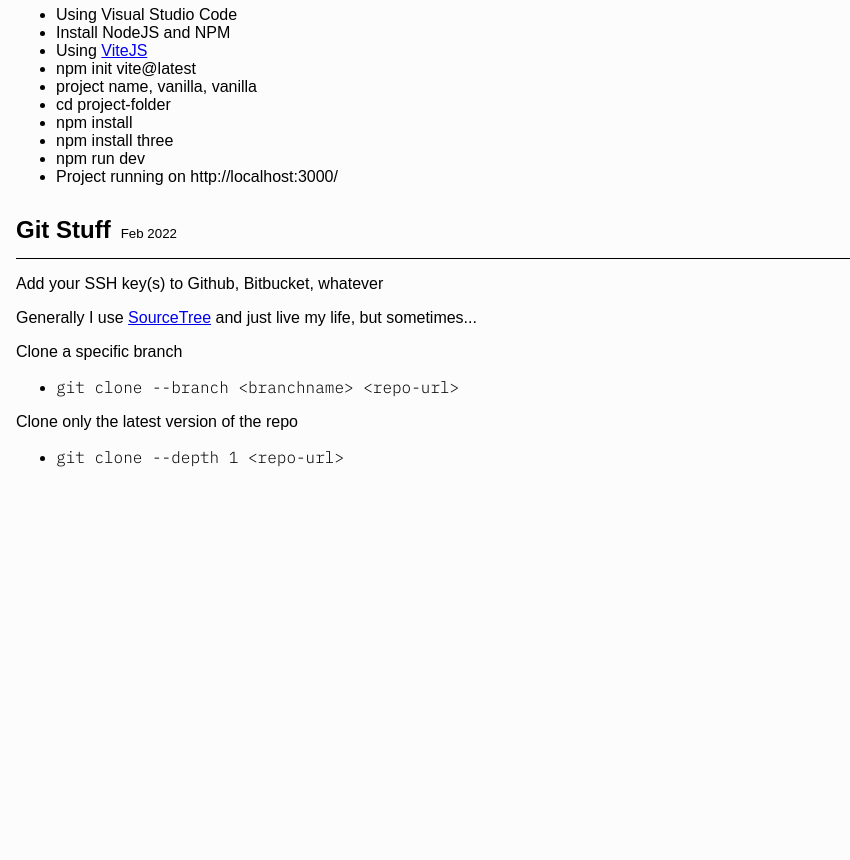
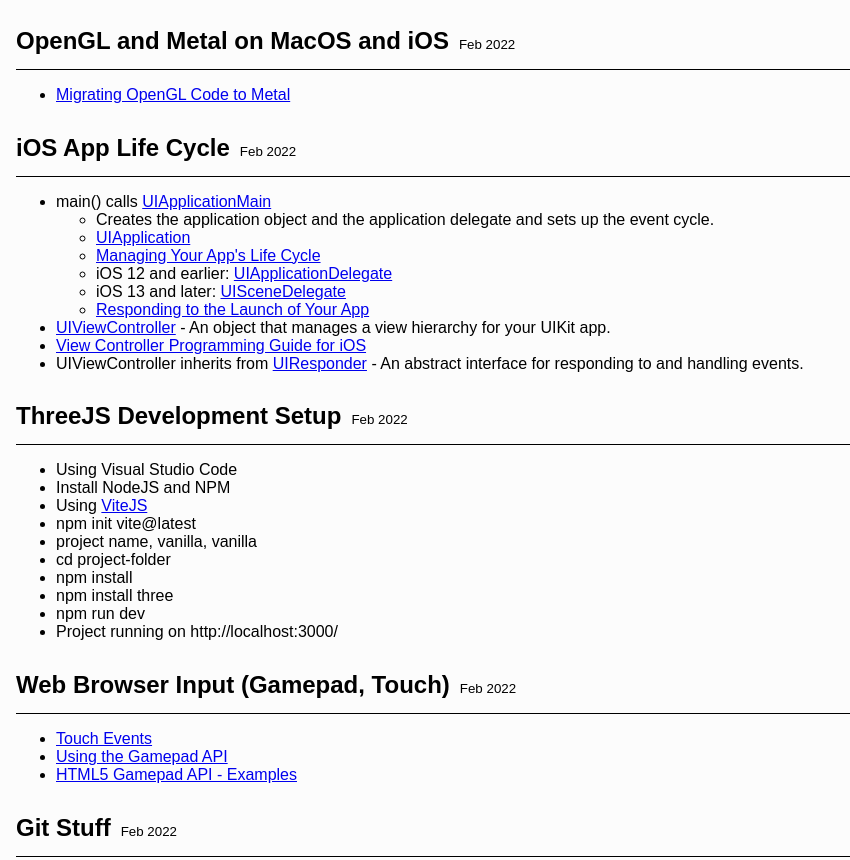
Before and after one commit to roarflolo/roarflolo.github.io, a plain HTML site: page index.html in a window 1280 px wide. Shown: the part 2327-3187 px from the top of the page, without its empty margins (0-850 px from the left). Before the commit the page ends 2810 px from the top, so only its background shows below. Drawn offline with Linux system fonts and the light colour scheme; a web font is replaced by a local one.

Commit message:
More notes...

```diff
--- a/index.html
+++ b/index.html
@@ -117,6 +117,11 @@
       <li><code>xcodebuild -list -project TestLib2.xcodeproj</code></li>
     </ul>
 
+    <h3>List Build Settings</h3>
+    <ul>
+      <li><code>xcodebuild -project TestLib2.xcodeproj -target testLib2-macOS -showBuildSettings</code></li>
+    </ul>
+
     <h3>Clean</h3>
     <ul>
       <li><code>xcodebuild clean -workspace TestLib2-workspace.xcworkspace -sdk macosx11.3 -scheme testLib2-macOS</code>
@@ -182,6 +187,38 @@
 
 
     <header>
+      <h2>OpenGL and Metal on MacOS and iOS</h2><span>Feb 2022</span>
+    </header>
+    <ul>
+      <li><a
+          href="https://developer.apple.com/documentation/metal/migrating_opengl_code_to_metal?language=objc">Migrating
+          OpenGL Code to Metal</a></li>
+    </ul>
+
+
+    <header>
+      <h2>iOS App Life Cycle</h2><span>Feb 2022</span>
+    </header>
+    <ul>
+      <li>
+        main() calls <a
+          href="https://developer.apple.com/documentation/uikit/1622933-uiapplicationmain">UIApplicationMain</a>
+        <ul>
+          <li>Creates the application object and the application delegate and sets up the event cycle.</li>
+          <li><a href="https://developer.apple.com/documentation/uikit/uiapplication">UIApplication</a></li>
+          <li><a href="https://developer.apple.com/documentation/uikit/app_and_environment/managing_your_app_s_life_cycle">Managing Your App's Life Cycle</a></li>
+          <li>iOS 12 and earlier: <a href="https://developer.apple.com/documentation/uikit/uiapplicationdelegate">UIApplicationDelegate</a></li>
+          <li>iOS 13 and later: <a href="https://developer.apple.com/documentation/uikit/uiscenedelegate">UISceneDelegate</a></li>
+          <li><a href="https://developer.apple.com/documentation/uikit/app_and_environment/responding_to_the_launch_of_your_app">Responding to the Launch of Your App</a></li>
+        </ul>
+      </li>
+      <li><a href="https://developer.apple.com/documentation/uikit/uiviewcontroller">UIViewController</a> - An object that manages a view hierarchy for your UIKit app.</li>
+      <li><a href="https://developer.apple.com/library/archive/featuredarticles/ViewControllerPGforiPhoneOS/index.html#//apple_ref/doc/uid/TP40007457">View Controller Programming Guide for iOS</a></li>
+      <li>UIViewController inherits from <a href="https://developer.apple.com/documentation/uikit/uiresponder">UIResponder</a> - An abstract interface for responding to and handling events.</li>
+    </ul>
+
+
+    <header>
       <h2>ThreeJS Development Setup</h2><span>Feb 2022</span>
     </header>
     <ul>
@@ -199,12 +236,25 @@
 
 
     <header>
+      <h2>Web Browser Input (Gamepad, Touch)</h2><span>Feb 2022</span>
+    </header>
+    <ul>
+      <li><a href="https://developer.mozilla.org/en-US/docs/Web/API/Touch_events">Touch Events</a></li>
+      <li><a href="https://developer.mozilla.org/en-US/docs/Web/API/Gamepad_API/Using_the_Gamepad_API">Using the Gamepad
+          API</a></li>
+      <li><a href="https://xtrp.io/blog/2020/12/15/how-to-use-the-html5-gamepad-api/">HTML5 Gamepad API - Examples</a>
+      </li>
+    </ul>
+
+
+    <header>
       <h2>Git Stuff</h2><span>Feb 2022</span>
     </header>
 
     <p>Add your SSH key(s) to Github, Bitbucket, whatever</p>
 
-    <p>Generally I use <a href="https://www.sourcetreeapp.com/">SourceTree</a> and just live my life, but sometimes...</p>
+    <p>Generally I use <a href="https://www.sourcetreeapp.com/">SourceTree</a> and just live my life, but sometimes...
+    </p>
 
     <p>Clone a specific branch</p>
     <ul>
```
